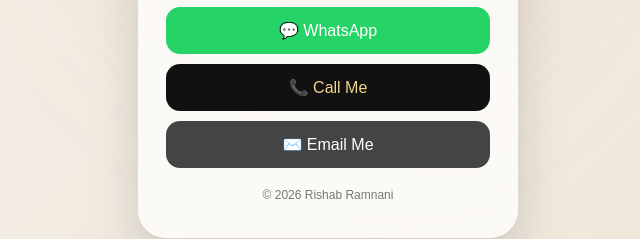
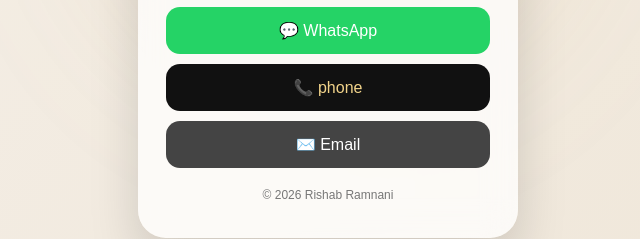
Before and after one commit to RishabRamnani/rishabramnani.github.io, a plain HTML site: page index.html in a window 1280 px wide. Shown: the part 550-789 px from the top of the page, 312-952 px from the left. Drawn offline with Linux system fonts and the light colour scheme.

Commit message:
Update index.html

```diff
--- a/index.html
+++ b/index.html
@@ -227,11 +227,11 @@
     </a>
 
     <a class="btn call" href="tel:+917995588230">
-      📞 Call Me
+      📞 phone
     </a>
 
     <a class="btn email" href="mailto:ramnanirishab@gmail.com">
-      ✉️ Email Me
+      ✉️ Email
     </a>
 
     <footer>
```
